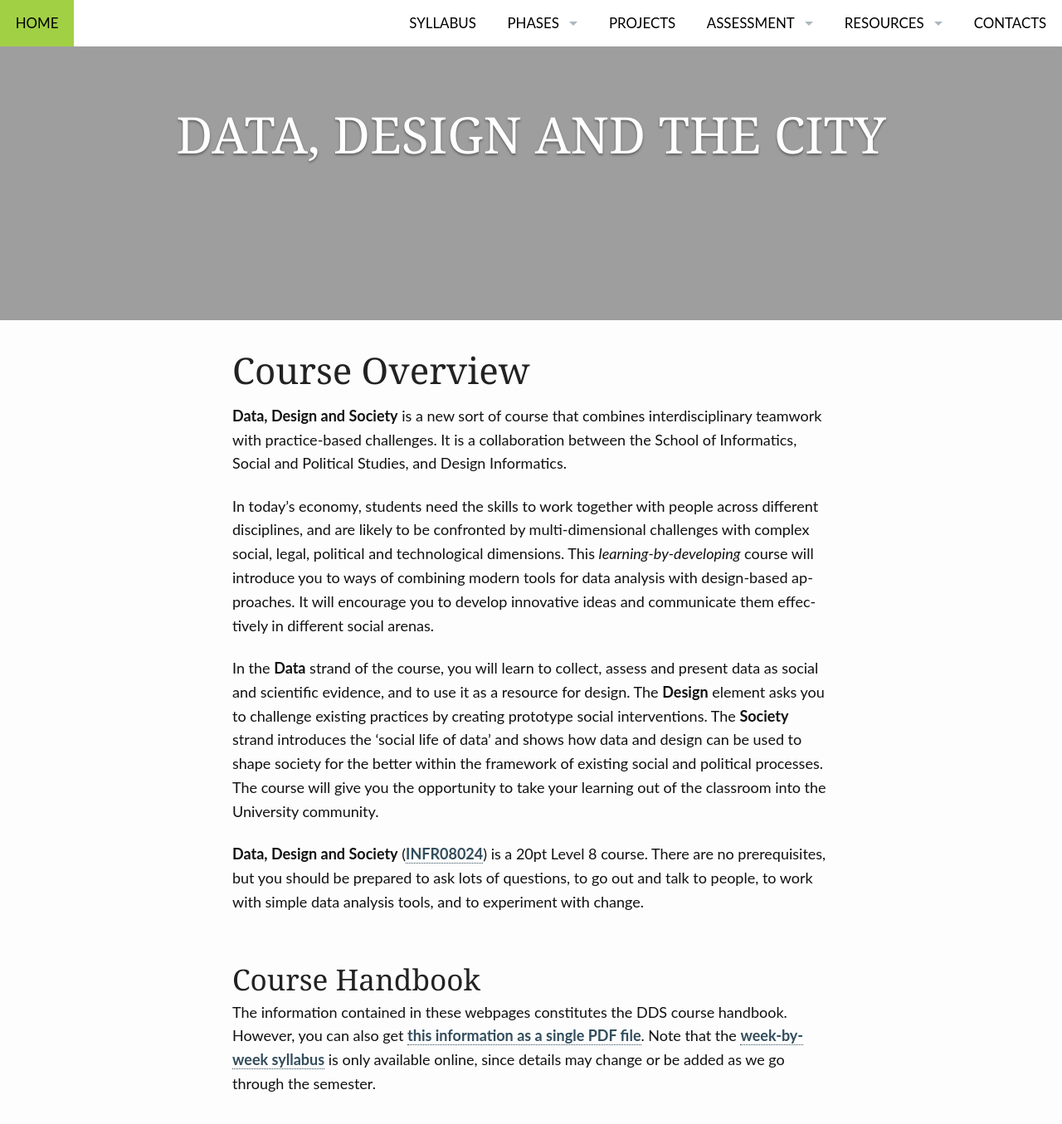
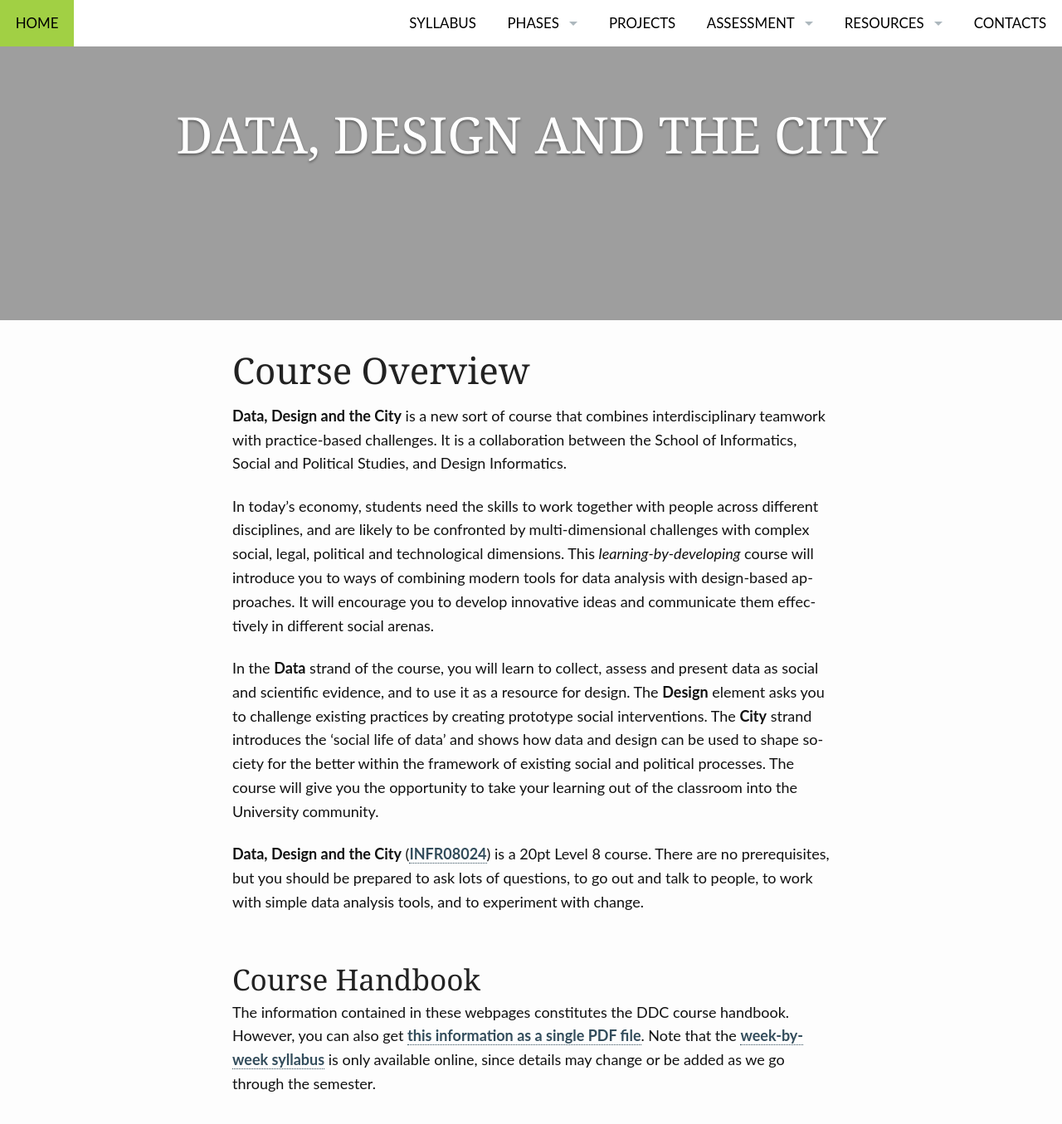
Before and after one commit to edinburghlivinglab/ddc, a Jekyll site: the page built from pages/pages-root-folder/index.md, in a window 1280 px wide and 1400 px high. Shown: the top 1355 px of the window at 83% size. Built offline with Jekyll 4.4.1, drawn with Linux system fonts in a browser that asks for light colours.

Commit message:
minor edits

```diff
--- a/pages/pages-root-folder/index.md
+++ b/pages/pages-root-folder/index.md
@@ -46,7 +46,7 @@ title: "Course Overview"
 permalink: /index.html
 ---
 
-**Data, Design and Society** is a new sort of course that combines
+**Data, Design and the City** is a new sort of course that combines
 interdisciplinary teamwork with practice-based challenges. It is a
 collaboration between the School of Informatics, Social and Political
 Studies, and Design Informatics.
@@ -64,13 +64,13 @@ In the **Data** strand of the course, you will learn to collect,
 assess and present data as social and scientific evidence, and to use
 it as a resource for design. The **Design** element asks you to
 challenge existing practices by creating prototype social
-interventions. The **Society** strand introduces the ‘social life
+interventions. The **City** strand introduces the ‘social life
 of data’ and shows how data and design can be used to shape society
 for the better within the framework of existing social and political
 processes. The course will give you the opportunity to take your
 learning out of the classroom into the University community.
 
-**Data, Design and Society**
+**Data, Design and the City**
 ([INFR08024](https://path.is.ed.ac.uk/courses/INFR08024_SV1_SEM2)) is
 a 20pt Level 8 course. There are no prerequisites, but you should
 be prepared to ask lots of questions, to go out and talk to people,
@@ -78,7 +78,7 @@ to work with simple data analysis tools, and to experiment with change.
 
 ## Course Handbook
 
-The information contained in these webpages constitutes the DDS course
+The information contained in these webpages constitutes the DDC course
 handbook. However, you can also get
 [this information as a single PDF file]({{ site.baseurl }}/course_docs/handbook.pdf).
 Note that the [week-by-week syllabus]({{ site.baseurl }}/syllabus#weekbyweek)
```
Also changed, not shown: README.md (+2 -0 lines).
